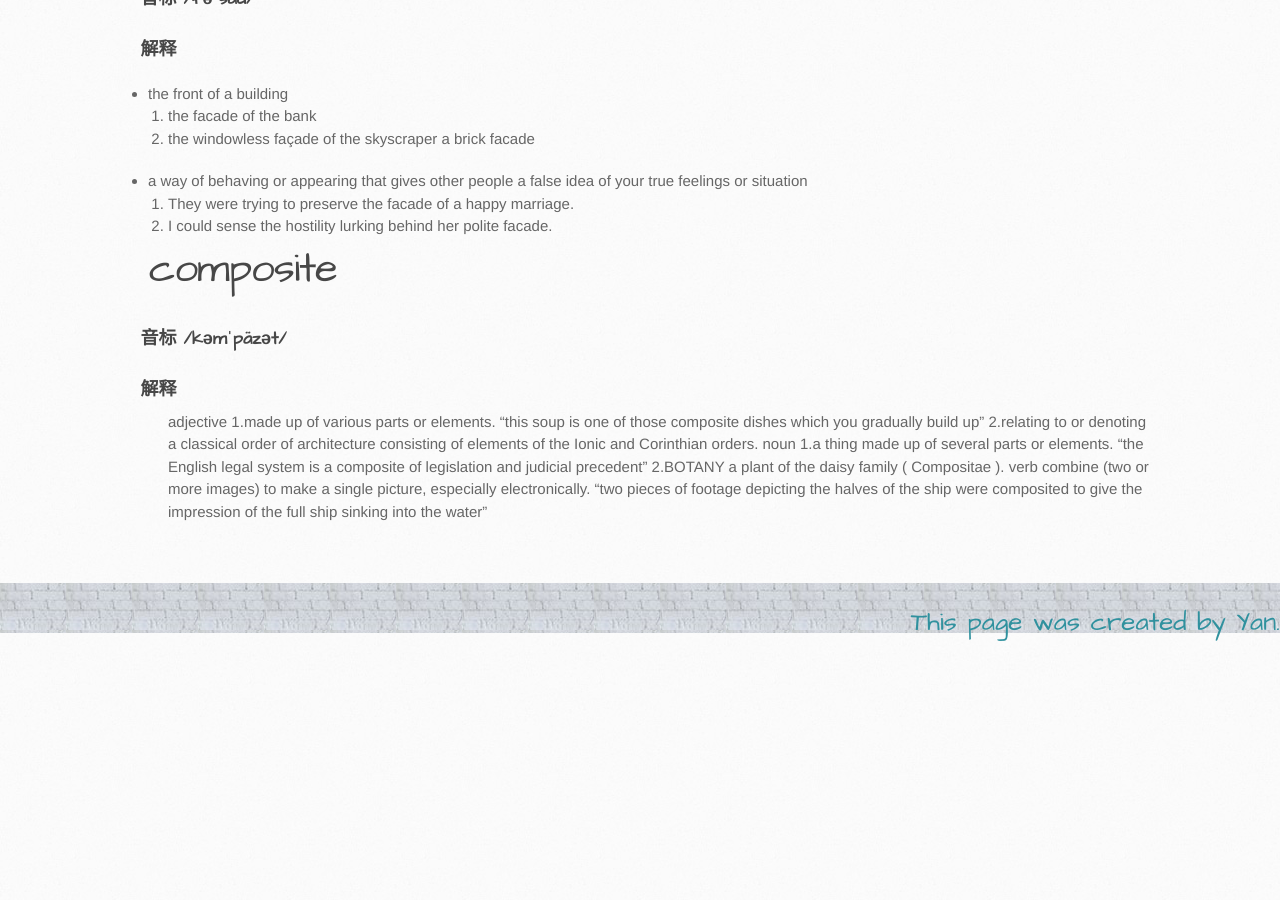
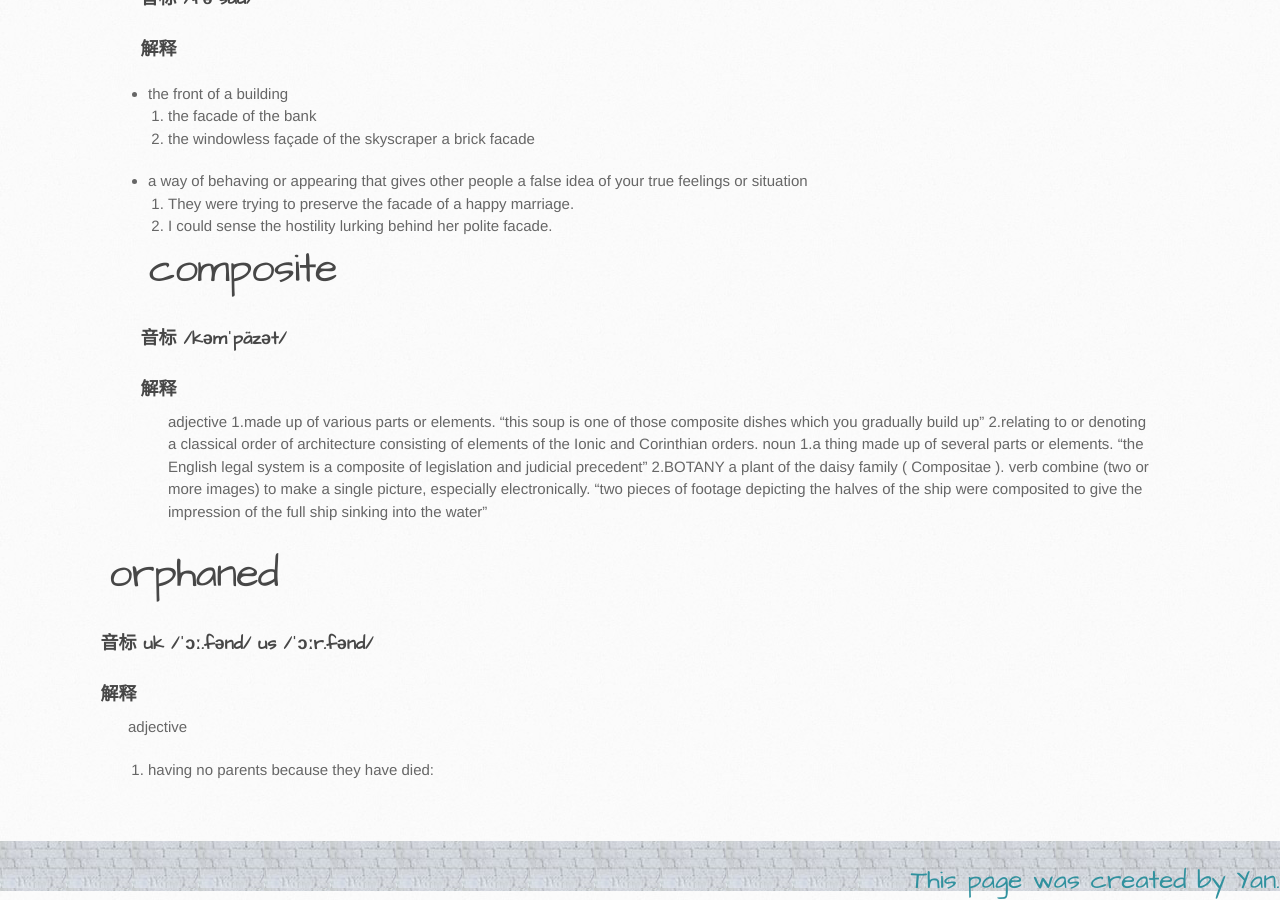
Before and after one commit to itcraftme/itcraftme, a Jekyll site: the page built from docs/me/vocabulary.md, in a window 1280 px wide and 900 px high, scrolled down 6443 px. Built offline with Jekyll 4.4.1, drawn with Linux system fonts in a browser that asks for light colours; our own code applies the rules of GitHub Pages for plain Markdown files; before the commit the page ends 7085 px from its top, so only the background shows below that.

Commit message:
Update vocabulary.md
add orphaned to the word list

```diff
--- a/docs/me/vocabulary.md
+++ b/docs/me/vocabulary.md
@@ -213,3 +213,9 @@ a plant of the daisy family ( Compositae ).
 verb
 combine (two or more images) to make a single picture, especially electronically.
 "two pieces of footage depicting the halves of the ship were composited to give the impression of the full ship sinking into the water"
+
+# orphaned
+### 音标 uk  /ˈɔː.fənd/ us  /ˈɔːr.fənd/
+### 解释
+adjective
+1. having no parents because they have died:
```
